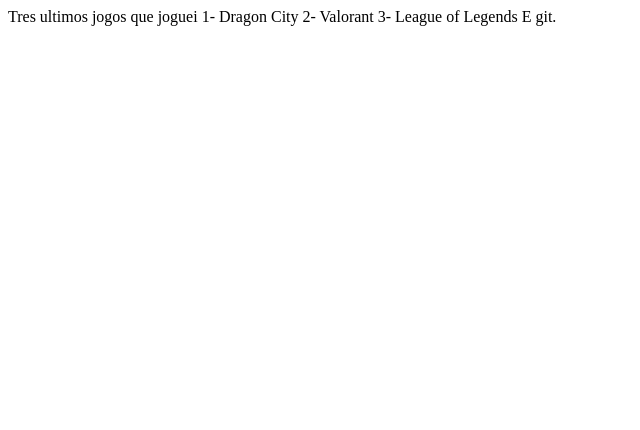
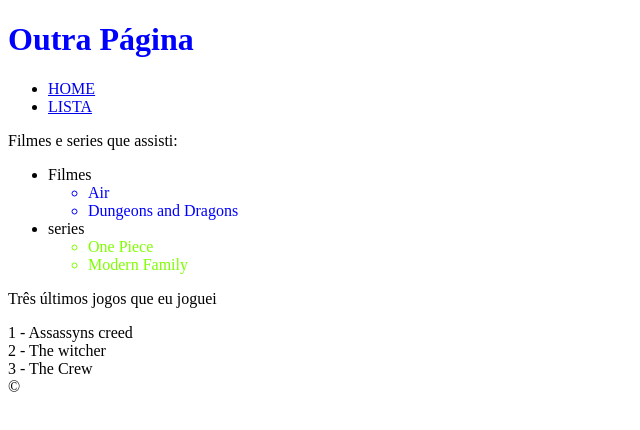
Before and after one commit to ufjf-dcc121/dcc121-2023-1-atv1-pedronitzsche, a plain HTML site: page teste.html in a window 1280 px wide. Shown: the whole page, without its empty margins (0-640 px from the left). Drawn offline with Linux system fonts and the light colour scheme.

Commit message:
atualizacao

```diff
--- a/teste.html
+++ b/teste.html
@@ -3,13 +3,49 @@
     <head>
         <meta charset="UTF-8"/>
         <meta name="viewport" content="width=device-width, initial-scale=1.0">
-    <title>Jogos Jogados</title>
+        <title>Outra Página</title>
     </head>
     <body>
-    Tres ultimos jogos que joguei
+        <header>
+            <h1 style="color: blue;">Outra Página</header>
+            <nav>
+            <ul>
+                <li><a href="index.html">HOME</a></li>
+                <li><a href="outra.html">LISTA</a></li>
+            </ul>
+          </nav>
+        </header>
 
-    1- Dragon City
-    2- Valorant
-    3- League of Legends E git.
+
+        <p>Filmes e series que assisti:</p>
+        <ul>
+            <li>Filmes
+                <ul style="color: blue;">
+                    <li>Air</li>
+                    <li>Dungeons and Dragons</li>
+                </ul>
+            </li>
+            <li>series
+                <ul style="color: chartreuse;">
+                    <li>One Piece</li>
+                    <li>Modern Family</li>
+                </ul>
+        </ul>
+
+        <p> Três últimos jogos que eu joguei</p>
+
+
+1 - Assassyns creed
+
+</br>
+
+2 - The witcher
+
+</br>
+
+3 - The Crew
+
+    <footer>&copy;</footer>
+
     </body>
 </html>
```
Also changed, not shown: index.html (+18 -12 lines), outra.html (+13 -2 lines), teste.txt (deleted). Lines whose indentation alone changed are shown as unchanged.
